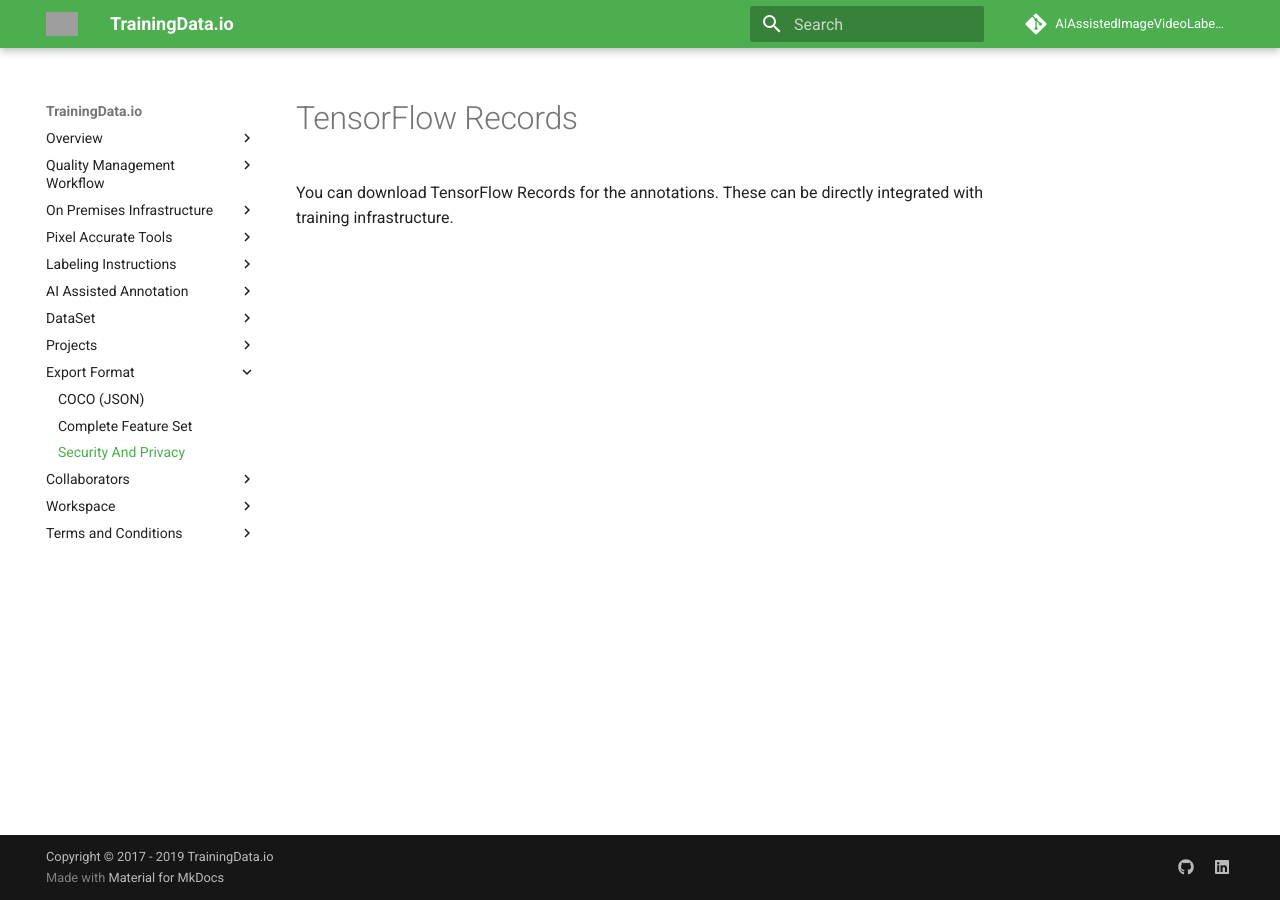
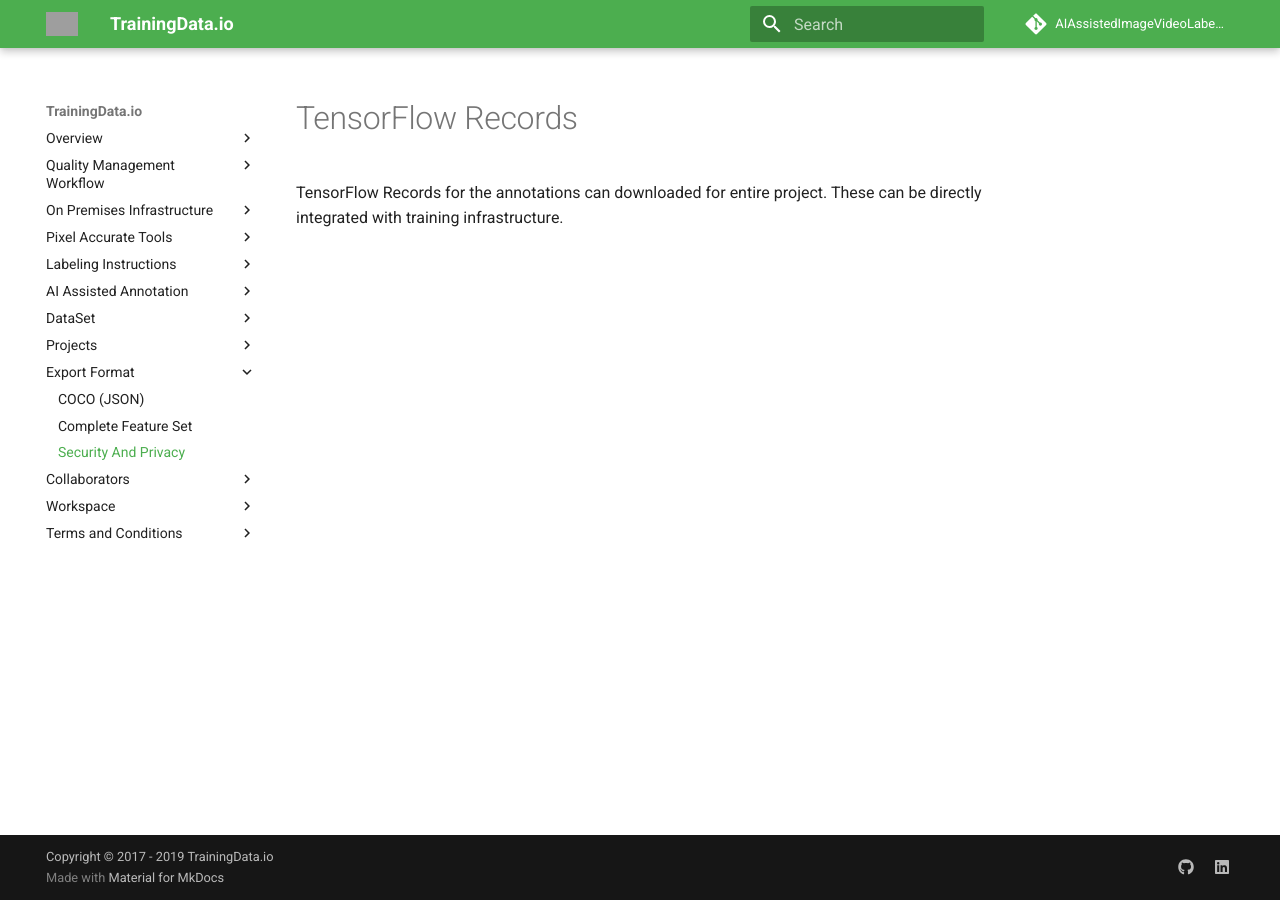
Before and after one commit to trainingdata/AIAssistedImageVideoLabelling, an MkDocs documentation site: the page built from docs/v1.0/Export Format/TensorFlow Record.md, in a window 1280 px wide. Built offline with MkDocs 1.6.1 and Material for MkDocs 9.7.7, drawn with Linux system fonts in a browser that asks for light colours; comment, search, counter and statistics services are not loaded; grey boxes are pictures that could not be loaded.

Commit message:
Update TensorFlow Record.md

```diff
--- a/docs/v1.0/Export Format/TensorFlow Record.md
+++ b/docs/v1.0/Export Format/TensorFlow Record.md
@@ -1,3 +1,3 @@
 # TensorFlow Records
 
-You can download TensorFlow Records for the annotations. These can be directly integrated with training infrastructure.
+TensorFlow Records for the annotations can downloaded for entire project. These can be directly integrated with training infrastructure.
```
